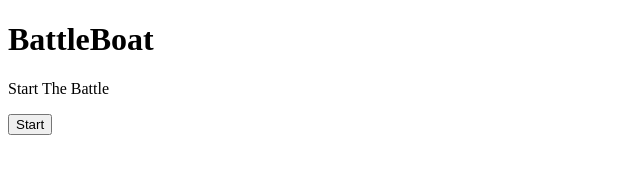
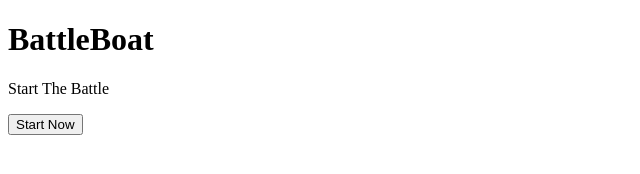
Before and after one commit to iee-ihu-gr-course1941/ADISE23_battleshipp, a plain HTML site: page public_html/html/main.html in a window 1280 px wide. Shown: the full height of the page, 0-640 px from the left. Drawn offline with Linux system fonts and the light colour scheme; files whose address does not match are found by name.

Commit message:
html sample

```diff
--- a/public_html/html/main.html
+++ b/public_html/html/main.html
@@ -6,7 +6,7 @@
     <body>
            <h1>BattleBoat</h1>
            <p ip="Start"> Start The Battle  </p>
-           <button type="button" onclick="myFunction()">Start</button>
+           <button type="button" onclick="myFunction()">Start Now</button>
 
      </body>
 </html>
```
